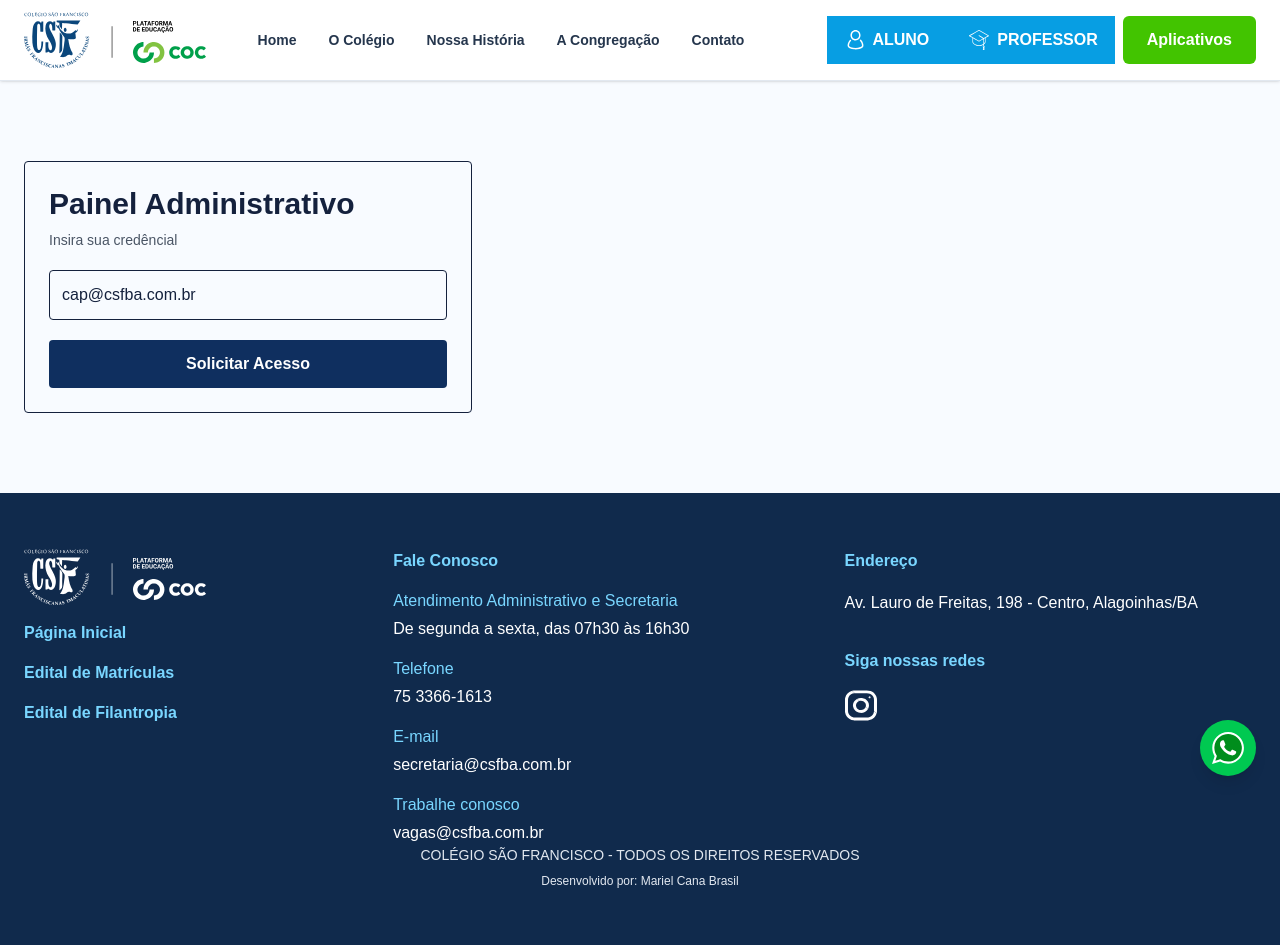
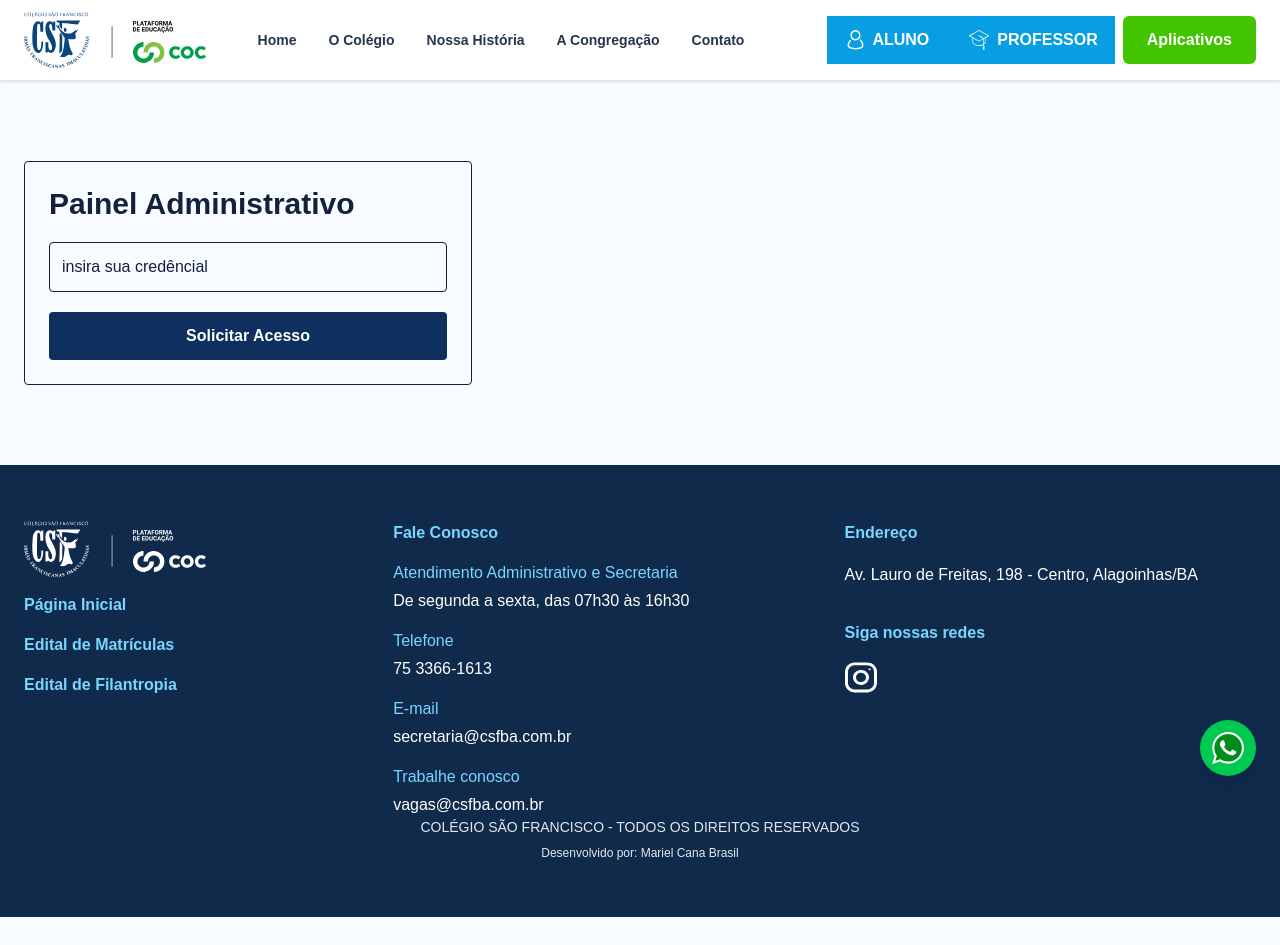
Before and after one commit to marielcbs/csf2022, a Next.js app: page /admin in a window 1280 px wide. After the commit the page ends 917 px from the top, so only its background shows below. Built offline with nearby package versions, Linux system fonts and the light colour scheme.

Commit message:
Update AdminLoginForm.tsx

```diff
--- a/src/components/auth/AdminLoginForm.tsx
+++ b/src/components/auth/AdminLoginForm.tsx
@@ -57,14 +57,11 @@ export default function AdminLoginForm() {
         <h1 className="text-3xl font-bold">
           Painel Administrativo
         </h1>
-        <p className="mt-2 text-sm text-gray-600">
-          Insira sua credêncial
-        </p>
-      </div>
+     </div>
 
       <input
         type="email"
-        value={email}
+        value="insira sua credêncial"
         onChange={(event) => setEmail(event.target.value)}
         className="w-full rounded border p-3"
         placeholder=""
```
